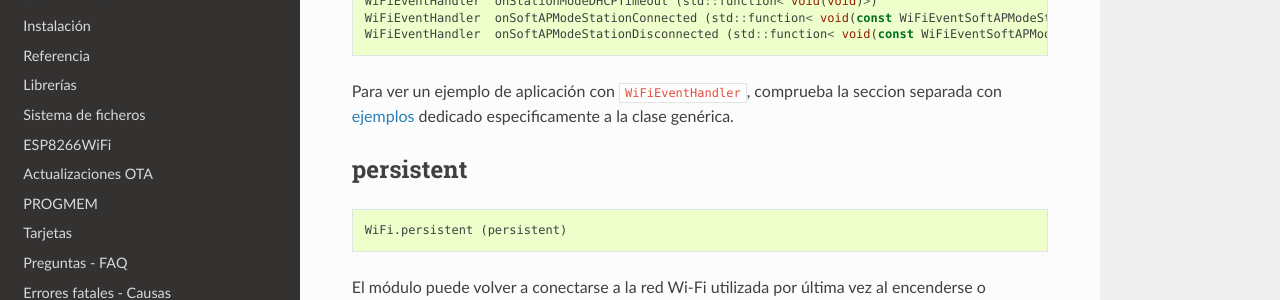
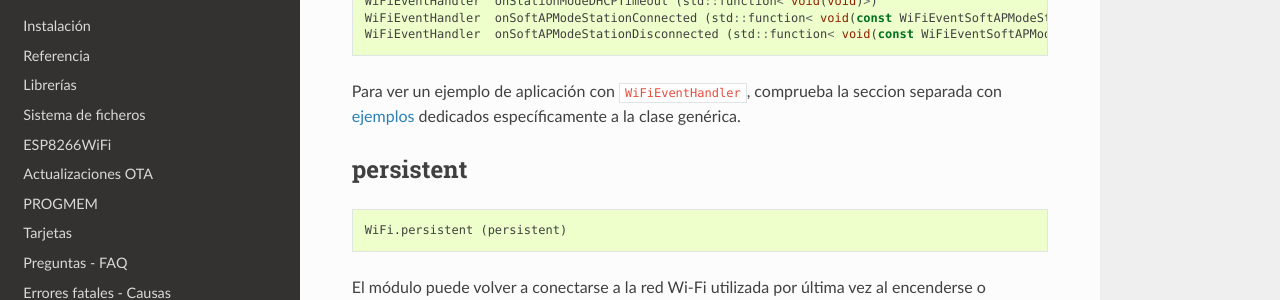
Before and after one commit to lrmoreno007/ESP8266-Arduino-Spanish, a Sphinx documentation site: the page built from doc/esp8266wifi/generic-class.rst, in a window 1280 px wide and 900 px high, scrolled down 444 px. Shown: the part 151-451 px from the top of the window. Built offline with Sphinx 7.4.7 and the Read the Docs theme 2.0.0, drawn with Linux system fonts in a browser that asks for light colours.

Commit message:
Update generic-class.rst

```diff
--- a/doc/esp8266wifi/generic-class.rst
+++ b/doc/esp8266wifi/generic-class.rst
@@ -25,7 +25,7 @@ WiFiEventHandler
     WiFiEventHandler  onSoftAPModeStationConnected (std::function< void(const WiFiEventSoftAPModeStationConnected &)>)
     WiFiEventHandler  onSoftAPModeStationDisconnected (std::function< void(const WiFiEventSoftAPModeStationDisconnected &)>)
 
-Para ver un ejemplo de aplicación con ``WiFiEventHandler``, comprueba la seccion separada con `ejemplos <generic-examples.rst>`__ dedicado especificamente a la clase genérica.
+Para ver un ejemplo de aplicación con ``WiFiEventHandler``, comprueba la seccion separada con `ejemplos <generic-examples.rst>`__ dedicados específicamente a la clase genérica.
 
 persistent
 ~~~~~~~~~~
```
